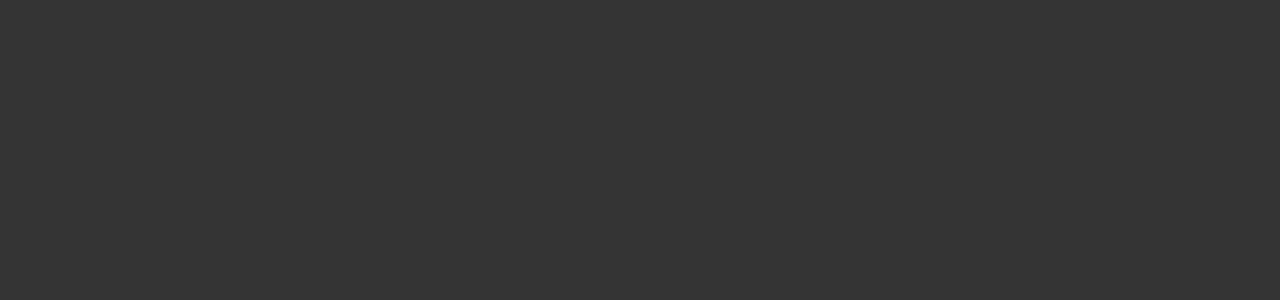
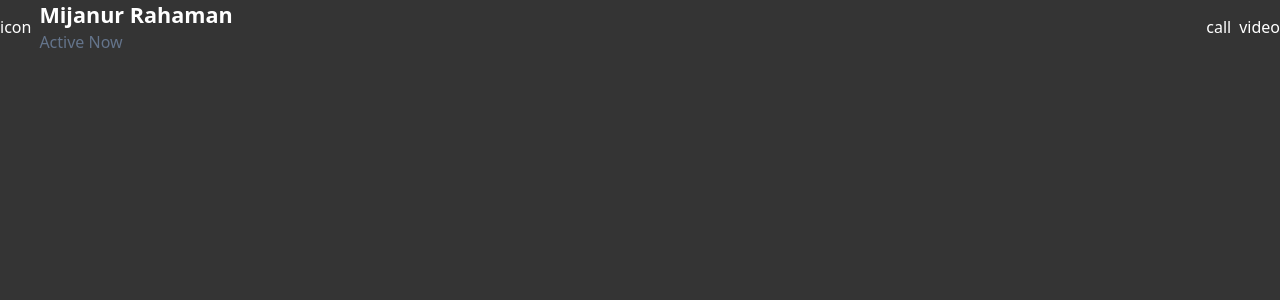
Before and after one commit to tusharshaha/messenger, a Next.js app: page / in a window 1280 px wide. Shown: the top 300 px of the page. Built offline with nearby package versions, Linux system fonts and the light colour scheme.

Commit message:
created top section for message

```diff
--- a/components/home/MessageSection.tsx
+++ b/components/home/MessageSection.tsx
@@ -1,9 +1,22 @@
 import React from 'react';
 
-const MessageSection: React.FC= () => {
+const MessageSection: React.FC = () => {
   return (
     <div className='grow'>
-
+      {/* top bar  */}
+      <div className='flex items-center justify-between'>
+        <div className='flex items-center gap-2'>
+          <span>icon</span>
+          <div>
+            <h4>Mijanur Rahaman</h4>
+            <span className='font-normal text-slate-500'>Active Now</span>
+          </div>
+        </div>
+        <div className='flex gap-2 items-center'>
+          <span>call</span>
+          <span>video</span>
+        </div>
+      </div>
     </div>
   );
 };
```
